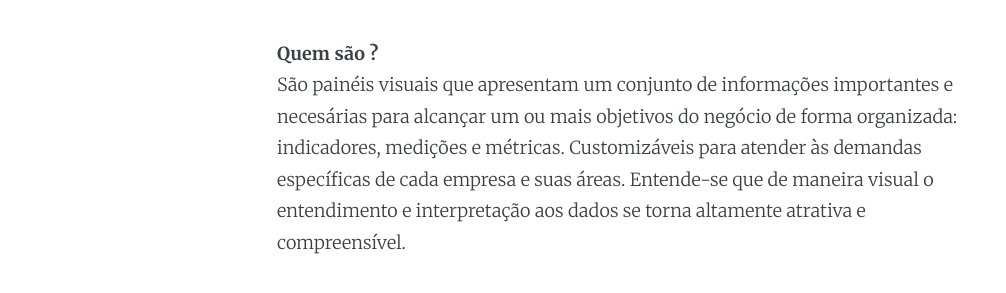
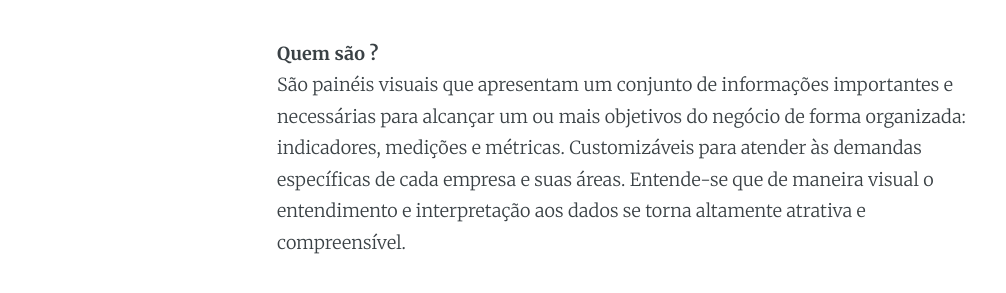
Before and after one commit to melzilucas/melzilucas.github.io, a Jekyll site: the page built from _posts/2021-10-16-DASHBOARDS-Quem-sao-Do-que-se-alimentam-Onde-vivem.markdown, in a window 1280 px wide and 900 px high. Shown: the part 431-724 px from the top of the window, without its empty margins (8-1014 px from the left). Built offline with Jekyll 4.4.1, drawn with Linux system fonts in a browser that asks for light colours; some of the changed text lies outside the part shown.

Commit message:
ajusted text post dashboard

```diff
--- a/_posts/2021-10-16-DASHBOARDS-Quem-sao-Do-que-se-alimentam-Onde-vivem.markdown
+++ b/_posts/2021-10-16-DASHBOARDS-Quem-sao-Do-que-se-alimentam-Onde-vivem.markdown
@@ -11,7 +11,7 @@ Tomar decisões com maior eficiência e assertividade, acompanhar metas, auxilia
 
 
 **Quem são ?**<br>
-São painéis visuais que apresentam um conjunto de informações importantes e necesárias para alcançar um ou mais objetivos do negócio de forma organizada: indicadores, medições e métricas.
+São painéis visuais que apresentam um conjunto de informações importantes e necessárias para alcançar um ou mais objetivos do negócio de forma organizada: indicadores, medições e métricas.
 Customizáveis para atender às demandas específicas de cada empresa e suas áreas.
 Entende-se que de maneira visual o entendimento e interpretação aos dados se torna altamente atrativa e compreensível.
 
```
Also changed, not shown: other parts of _posts/2021-10-16-DASHBOARDS-Quem-sao-Do-que-se-alimentam-Onde-vivem.markdown (+1 -1 lines).
